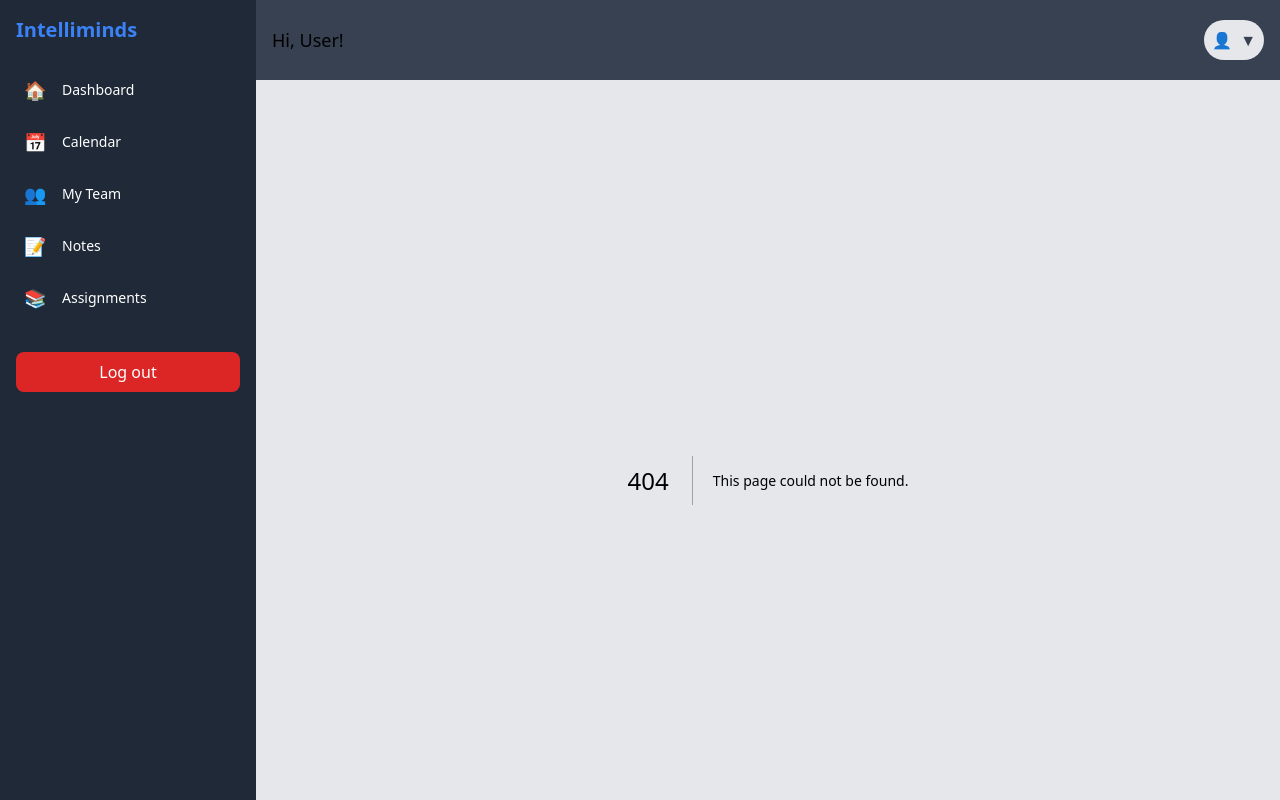
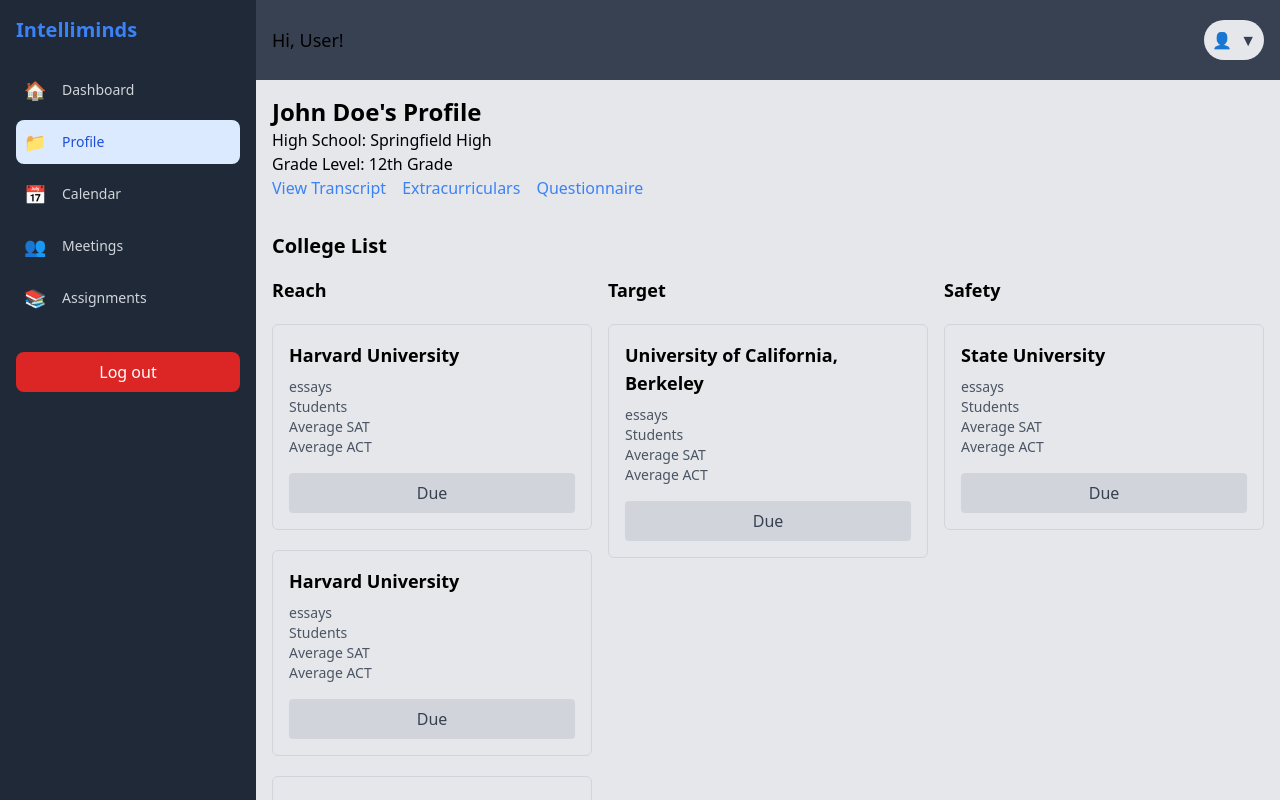
Before and after one commit to aaronbiscotti/intelliminds-crm, a Next.js app: page /profile in a window 1280 px wide. Before the commit this address had no page. Built offline with nearby package versions, Linux system fonts and the light colour scheme.

Commit message:
admin file structure and dashboard, meetings, profile component

```diff
--- a/app/components/Sidebar.js
+++ b/app/components/Sidebar.js
@@ -1,11 +1,14 @@
+"use client"
 import Link from 'next/link';
+import { useRouter } from 'next/navigation';
 
 export default function Sidebar() {
+    const router = useRouter();
     const navigation = [
-        { name: 'Dashboard', href: '/dashboard', icon: '🏠' },
+        { name: 'Dashboard', href: '/', icon: '🏠' },
+        { name: 'Profile', href: '/profile', icon: '📁' },
         { name: 'Calendar', href: '/calendar', icon: '📅' },
-        { name: 'My Team', href: '/myteam', icon: '👥' },
-        { name: 'Notes', href: '/notes', icon: '📝' },
+        { name: 'Meetings', href: '/meetings', icon: '👥' },
         { name: 'Assignments', href: '/assignments', icon: '📚' },
     ];
 
@@ -16,11 +19,10 @@
                 {navigation.map((item) => (
                     <Link href={item.href} key={item.name}>
                         <div
-                            className={`flex items-center p-2 my-2 transition-colors duration-200 justify-start rounded-lg text-lg cursor-pointer`}
-                        // ${router.pathname === item.href
-                        //     ? 'bg-blue-100 text-blue-700'
-                        //     : 'text-gray-300'
-                        //     }
+                            className={`flex items-center p-2 my-2 transition-colors duration-200 justify-start rounded-lg text-lg cursor-pointer ${router.pathname === item.href
+                                ? 'bg-blue-100 text-blue-700'
+                                : 'text-gray-300'
+                                }`}
                         >
                             <span className="text-left">
                                 {item.icon}
--- /dev/null
+++ b/app/meetings/page.js
@@ -0,0 +1,59 @@
+import React from 'react';
+import MeetingBlock from '../components/MeetingBlock'; // Adjust the import path as needed
+
+// Sample data for team members
+const teamMembers = [
+    { name: 'John Doe', role: 'Strategy Advisor', contact: 'john@example.com' },
+    { name: 'Jane Smith', role: 'SAT Counselor', contact: 'jane@example.com' },
+    // Add more team members here
+];
+
+// Sample data for meetings
+const meetings = [
+    { sessionName: 'Weekly Sync', batchCode: 'WEEK-01', time: '9:00 AM', status: 'Ongoing' },
+    { sessionName: 'Project Planning', batchCode: 'PROJ-02', time: '2:00 PM', status: 'Scheduled' },
+    // Add more meetings here
+];
+
+const MeetingsPage = () => {
+    return (
+        <div className="container mx-auto p-4">
+            <h2 className="text-2xl font-bold mb-4">My Team</h2>
+            <div className="overflow-x-auto">
+                <table className="min-w-full table-auto">
+                    <thead>
+                        <tr className="bg-gray-200 text-gray-600 uppercase text-sm leading-normal">
+                            <th className="py-3 px-6 text-left">Name</th>
+                            <th className="py-3 px-6 text-left">Role</th>
+                            <th className="py-3 px-6 text-left">Contact</th>
+                            <th className="py-3 px-6 text-center">Actions</th>
+                        </tr>
+                    </thead>
+                    <tbody className="text-gray-600 text-sm font-light">
+                        {teamMembers.map((member, index) => (
+                            <tr key={index} className="border-b border-gray-200 hover:bg-gray-100">
+                                <td className="py-3 px-6 text-left whitespace-nowrap">{member.name}</td>
+                                <td className="py-3 px-6 text-left">{member.role}</td>
+                                <td className="py-3 px-6 text-left">{member.contact}</td>
+                                <td className="py-3 px-6 text-center">
+                                    <button className="bg-blue-500 text-white active:bg-blue-600 font-bold uppercase text-xs px-4 py-2 rounded shadow hover:shadow-md outline-none focus:outline-none mr-1 mb-1">
+                                        Schedule Meeting
+                                    </button>
+                                </td>
+                            </tr>
+                        ))}
+                    </tbody>
+                </table>
+            </div>
+
+            <h2 className="text-2xl font-bold my-4">Meetings</h2>
+            <div className="grid grid-cols-1 md:grid-cols-2 lg:grid-cols-3 gap-4">
+                {meetings.map((meeting, index) => (
+                    <MeetingBlock key={index} meeting={meeting} />
+                ))}
+            </div>
+        </div>
+    );
+}
+
+export default MeetingsPage;
--- a/app/page.js
+++ b/app/page.js
@@ -7,12 +7,6 @@
 
 export default function Page() {
   const [activeFilter, setActiveFilter] = useState('all');
-  const [count, setCount] = useState(0);
-
-  function handleClick() {
-    setCount(count + 1);
-  }
-
 
   const meetings = [
     {
@@ -88,9 +82,6 @@
           </div>
         </div>
       </div>
-      <button onClick={handleClick}>
-        You pressed me {count} times
-      </button>
     </div>
   );
 }
--- /dev/null
+++ b/app/profile/page.js
@@ -0,0 +1,63 @@
+import React from 'react';
+import CollegeBlock from '../components/CollegeBlock'; // Adjust the import path as needed
+
+// Sample data for colleges
+const colleges = {
+    reach: [
+        { name: 'Harvard University', /* other college details */ },
+        { name: 'Harvard University', /* other college details */ },
+        { name: 'Harvard University', /* other college details */ },
+        { name: 'Harvard University', /* other college details */ },
+        { name: 'Harvard University', /* other college details */ },
+        // ... other reach colleges
+    ],
+    target: [
+        { name: 'University of California, Berkeley', /* other college details */ },
+        // ... other target colleges
+    ],
+    safety: [
+        { name: 'State University', /* other college details */ },
+        // ... other safety colleges
+    ],
+};
+
+const ProfilePage = () => {
+    return (
+        <div className="container mx-auto p-4">
+            <div className="mb-8">
+                <h1 className="text-2xl font-bold">John Doe's Profile</h1>
+                <p>High School: Springfield High</p>
+                <p>Grade Level: 12th Grade</p>
+                <a href="link-to-transcript" className="text-blue-500">View Transcript</a>
+                <a href="link-to-extracurriculars" className="text-blue-500 ml-4">Extracurriculars</a>
+                <a href="link-to-questionnaire" className="text-blue-500 ml-4">Questionnaire</a>
+            </div>
+
+            <div>
+                <h2 className="text-xl font-semibold mb-4">College List</h2>
+                <div className="grid grid-cols-1 md:grid-cols-2 lg:grid-cols-3 gap-4">
+                    <div className="col-span-1 space-y-5">
+                        <h3 className="text-lg font-bold">Reach</h3>
+                        {colleges.reach.map((college, index) => (
+                            <CollegeBlock key={index} college={college} />
+                        ))}
+                    </div>
+                    <div className="col-span-1 space-y-5">
+                        <h3 className="text-lg font-bold">Target</h3>
+                        {colleges.target.map((college, index) => (
+                            <CollegeBlock key={index} college={college} />
+                        ))}
+                    </div>
+                    <div className="col-span-1 space-y-5">
+                        <h3 className="text-lg font-bold">Safety</h3>
+                        {colleges.safety.map((college, index) => (
+                            <CollegeBlock key={index} college={college} />
+                        ))}
+                    </div>
+                </div>
+            </div>
+        </div>
+    );
+}
+
+export default ProfilePage;
```
Also changed, not shown: app/admin/components/AdminNavbar.js (added), app/admin/pages/dashboard.js (added).
